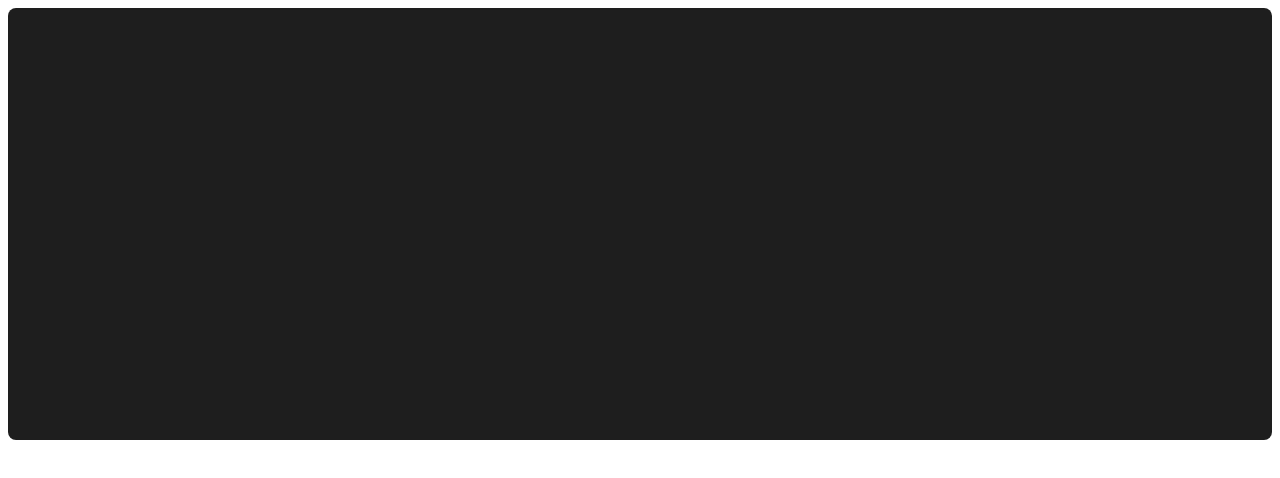
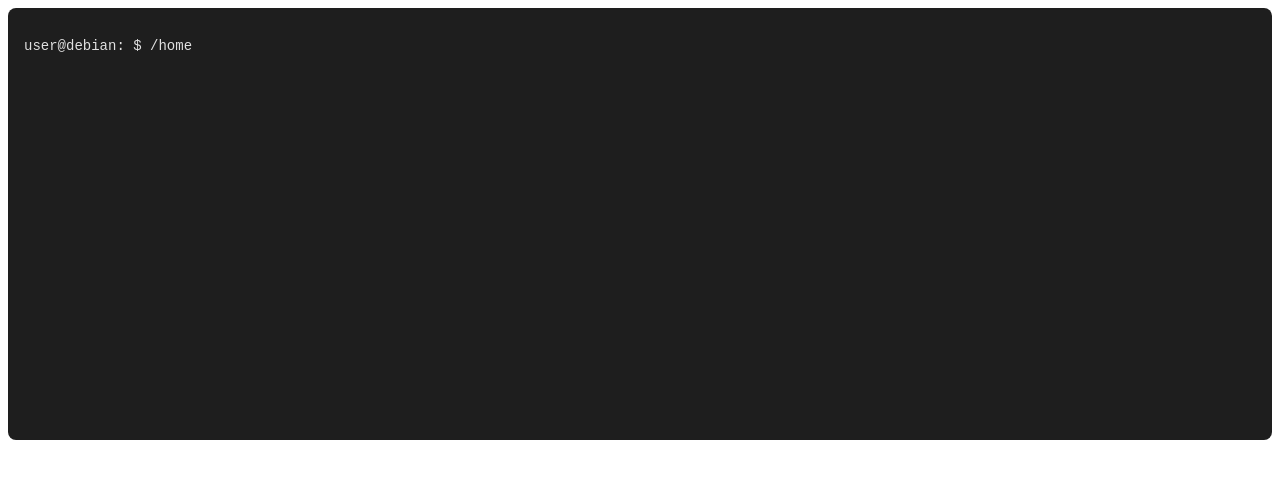
Before and after one commit to Tatiana-Juin/terminal-emulator-game, a React (Vite) app: page / in a window 1280 px wide. Shown: the top 478 px of the page. Built offline with nearby package versions, Linux system fonts and the light colour scheme.

Commit message:
J'ai modifier le terinal maintenant il ressemble plus a un vrai termianl

```diff
--- a/src/Terminal.jsx
+++ b/src/Terminal.jsx
@@ -261,6 +261,10 @@ export default function Terminal() {
               }
             </div>
           ))}
+
+          <div style={{display:"flex"}}>
+              {/* pour voir ou on est  */}
+              <p>user@debian: $ { "/" + state.currentPath.join("/")} </p>
               {/* pour affiche le texte  */}
               <input type="text" onKeyDown={handleKeyDown} ref={inputRef} style={{
                 background: "transparent",
@@ -271,6 +275,7 @@ export default function Terminal() {
                 fontSize: "14px",
                 flex: 1,
               }} />
+          </div>
       <div ref={bottomRef}></div>
     </div>
 
```
Lines whose indentation alone changed are shown as unchanged.
